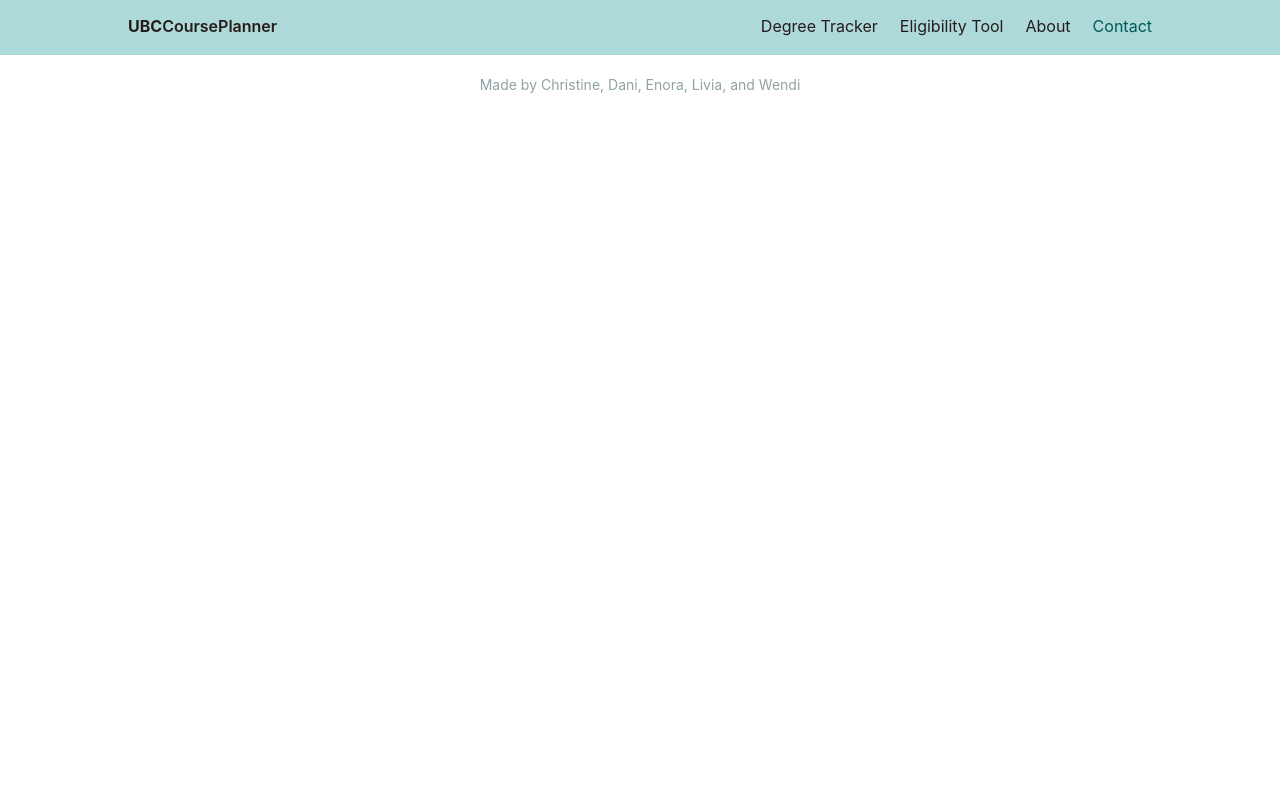
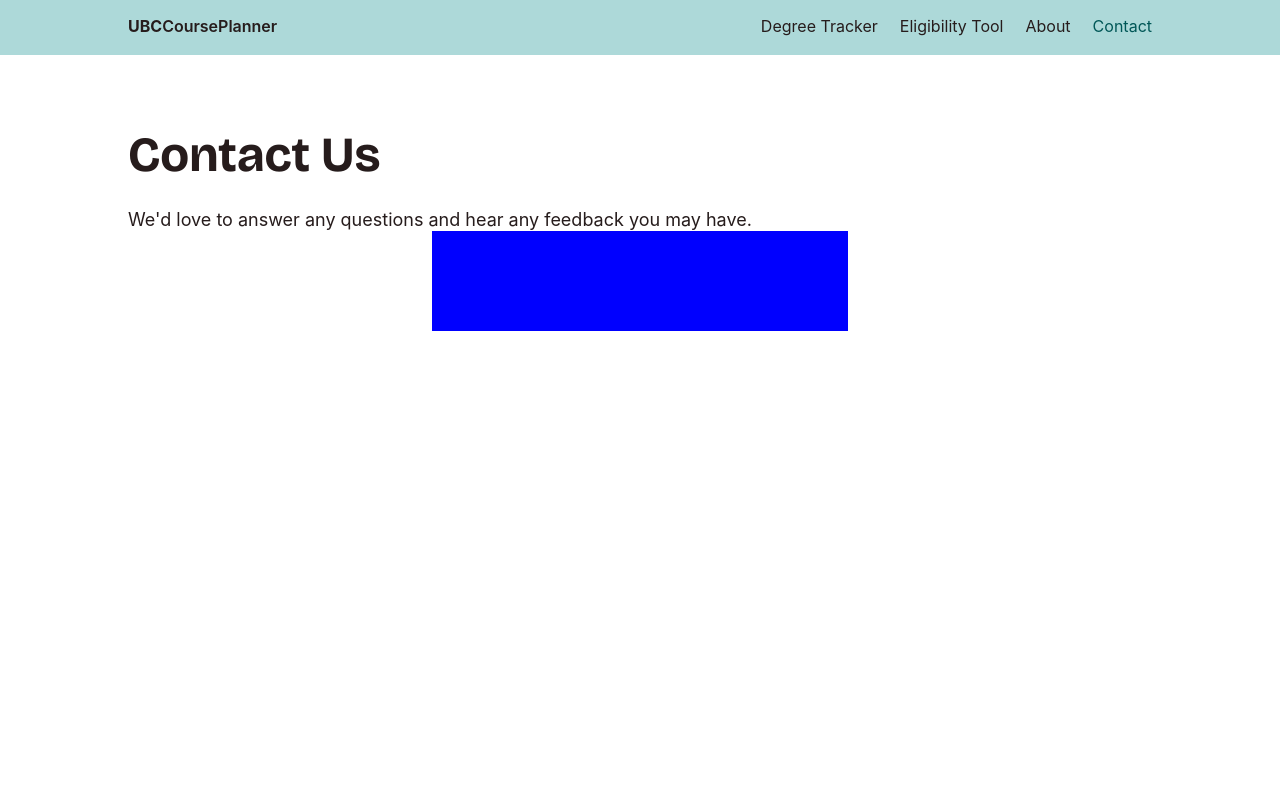
Before and after one commit to Wendi-WL/course-planner, a React (Create React App) app in the folder frontend/: page / in a window 1280 px wide. Both pictures are taken after a click on the item "Contact". Shown: the top 800 px of the page. Built offline with nearby package versions, Linux system fonts and the light colour scheme.

Commit message:
made basic page structure

```diff
--- a/frontend/package.json
+++ b/frontend/package.json
@@ -13,6 +13,7 @@
     "@testing-library/user-event": "^13.5.0",
     "react": "^19.1.0",
     "react-dom": "^19.1.0",
+    "react-hook-form": "^7.59.0",
     "react-router-dom": "^7.6.2",
     "react-scripts": "^5.0.1",
     "react-use": "^17.6.0",
--- /dev/null
+++ b/frontend/src/pages/Contact/Contact.css
@@ -0,0 +1,48 @@
+div,
+h1,
+p {
+  margin: 0;
+  padding: 0;
+}
+
+.Page {
+  min-height: 100svh;
+  margin: 10%;
+}
+
+.title-desc {
+  margin-top: 4.88rem;
+  display: flex;
+  flex-direction: column;
+  gap: 1.6875rem;
+}
+
+h1 {
+  /* margin: 0;
+  padding: 0; */
+  line-height: 110%;
+}
+
+p .desc {
+  /* margin: 0;
+  padding: 0; */
+  font-family: Inter;
+  font-size: 1.125rem;
+  font-style: normal;
+  font-weight: 400;
+  line-height: 120%;
+}
+
+.main-contact {
+  display: flex;
+  justify-content: center;
+}
+
+.form-container {
+  width: 26.025rem;
+  max-width: 100%;
+  height: 100px;
+  display: flex;
+  justify-content: center;
+  background: blue;
+}
--- a/frontend/src/pages/Contact/Contact.jsx
+++ b/frontend/src/pages/Contact/Contact.jsx
@@ -1,4 +1,21 @@
+import "./Contact.css";
+
 function Contact() {
-  return <div>Contact</div>;
+  // const theme = useTheme();
+  // const isSmallScreen = useMediaQuery(theme.breakpoints.down("sm"));
+
+  return (
+    <div className='Page'>
+      <div className='title-desc'>
+        <h1>Contact Us</h1>
+        <p className='desc'>
+          We'd love to answer any questions and hear any feedback you may have.
+        </p>
+      </div>
+      <section className='main-contact'>
+        <div className='form-container'></div>
+      </section>
+    </div>
+  );
 }
 export default Contact;
```
Also changed, not shown: frontend/src/App.css (line endings or trailing spaces), 1 other file (tests, documents, lock files or other folders).
